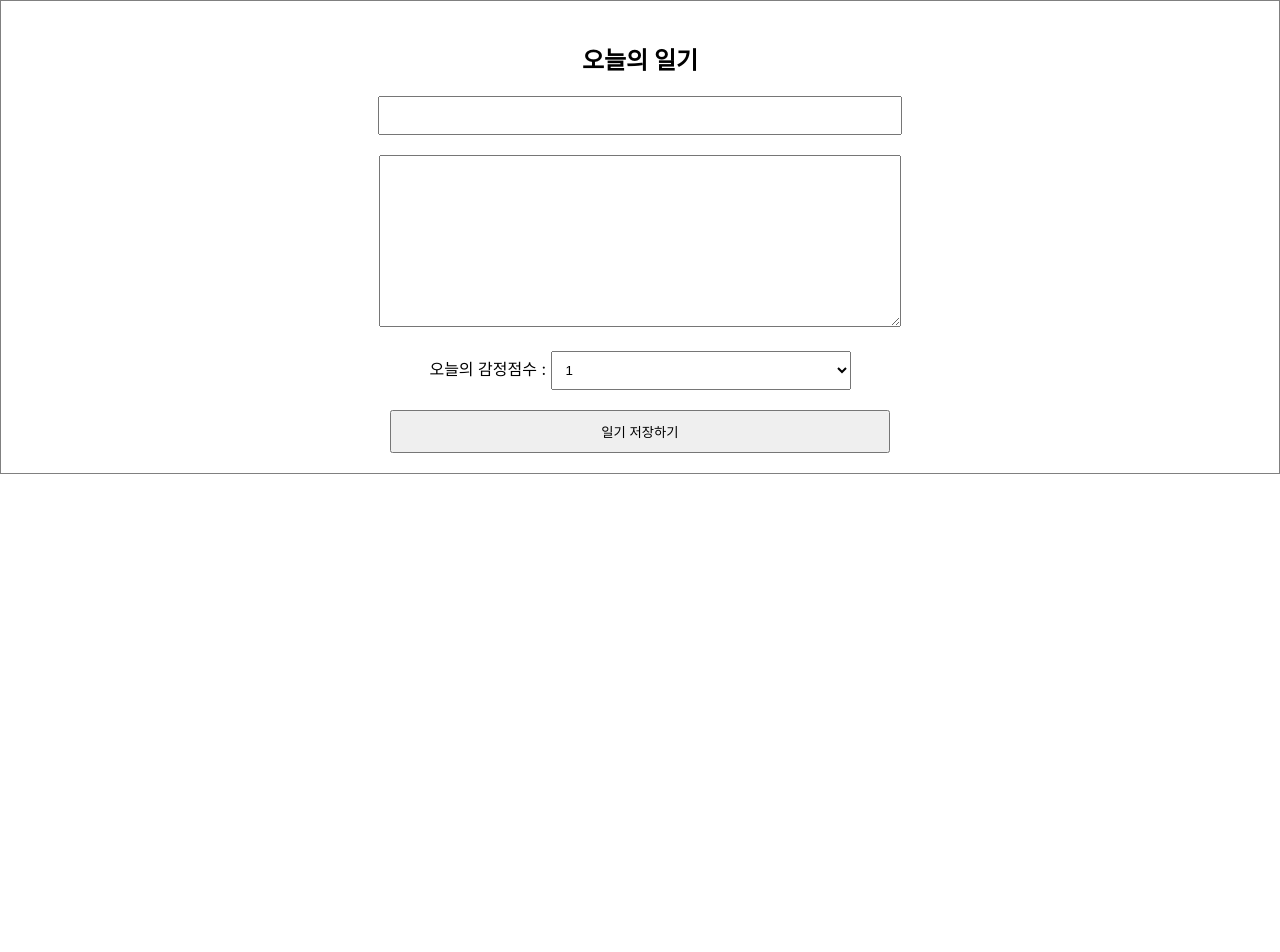
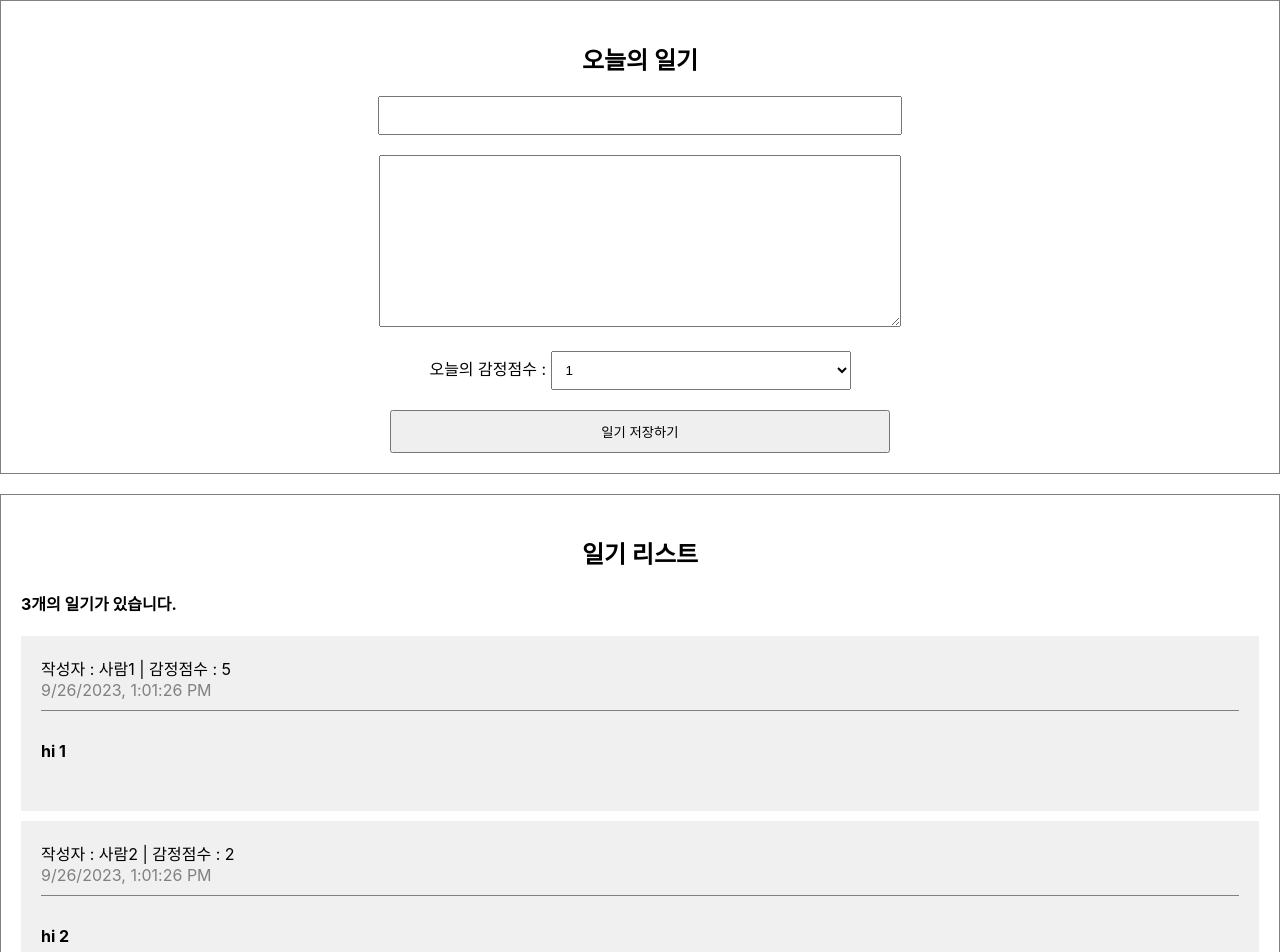
Before and after one commit to seoh77/react-basic-lecture, a React (Create React App) app in the folder simple-diary/: page / in a window 1280 px wide. Shown: the top 952 px of the page. Before the commit the page ends 800 px from the top, so only its background shows below. Built offline with nearby package versions, Linux system fonts and the light colour scheme.

Commit message:
5-3 React에서 배열 사용하기1 - 리스트 렌더링(조회)

```diff
--- a/simple-diary/src/App.css
+++ b/simple-diary/src/App.css
@@ -26,3 +26,39 @@
   padding: 10px;
   cursor: pointer;
 }
+
+/* List */
+
+.DiaryList {
+  border: 1px solid gray;
+  padding: 20px;
+  margin-top: 20px;
+}
+
+.DiaryList h2 {
+  text-align: center;
+}
+
+/* Item */
+
+.DiaryItem {
+  background-color: rgb(240, 240, 240);
+  margin-bottom: 10px;
+  padding: 20px;
+}
+
+.DiaryItem .info {
+  border-bottom: 1px solid gray;
+  padding-bottom: 10px;
+  margin-bottom: 10px;
+}
+
+.DiaryItem .date {
+  color: gray;
+}
+
+.DiaryItem .content {
+  font-weight: bold;
+  margin-bottom: 30px;
+  margin-top: 30px;
+}
--- a/simple-diary/src/App.js
+++ b/simple-diary/src/App.js
@@ -1,10 +1,36 @@
 import "./App.css";
 import DiaryEditor from "./DiaryEditor";
+import DiaryList from "./DiaryList";
+
+const dummyList = [
+  {
+    id: 1,
+    author: "사람1",
+    content: "hi 1",
+    emotion: 5,
+    created_date: new Date().getTime(),
+  },
+  {
+    id: 2,
+    author: "사람2",
+    content: "hi 2",
+    emotion: 2,
+    created_date: new Date().getTime(),
+  },
+  {
+    id: 3,
+    author: "사람3",
+    content: "hi 3",
+    emotion: 3,
+    created_date: new Date().getTime(),
+  },
+];
 
 function App() {
   return (
     <div className="App">
       <DiaryEditor />
+      <DiaryList diaryList={dummyList} />
     </div>
   );
 }
--- /dev/null
+++ b/simple-diary/src/DiaryItem.js
@@ -0,0 +1,16 @@
+const DiaryItem = ({ author, content, created_date, emotion, id }) => {
+  return (
+    <div className="DiaryItem">
+      <div className="info">
+        <span>
+          작성자 : {author} | 감정점수 : {emotion}
+        </span>
+        <br />
+        <span className="date">{new Date(created_date).toLocaleString()}</span>
+      </div>
+      <div className="content">{content}</div>
+    </div>
+  );
+};
+
+export default DiaryItem;
--- /dev/null
+++ b/simple-diary/src/DiaryList.js
@@ -0,0 +1,21 @@
+import DiaryItem from "./DiaryItem";
+
+const DiaryList = ({ diaryList }) => {
+  return (
+    <div className="DiaryList">
+      <h2>일기 리스트</h2>
+      <h4>{diaryList.length}개의 일기가 있습니다.</h4>
+      <div>
+        {diaryList.map((it) => (
+          <DiaryItem key={it.id} {...it} />
+        ))}
+      </div>
+    </div>
+  );
+};
+
+DiaryList.defaultProps = {
+  diaryList: [],
+};
+
+export default DiaryList;
```
